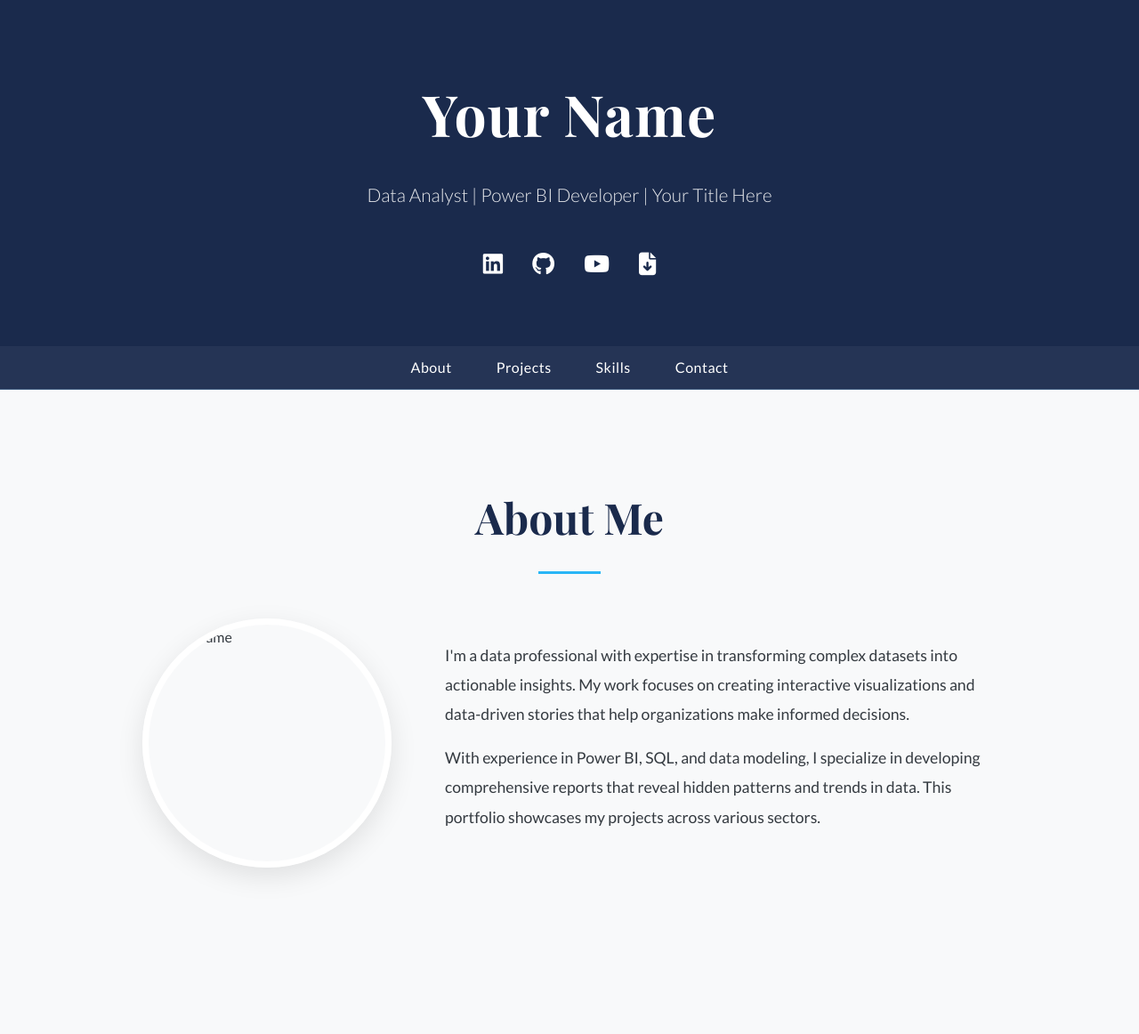
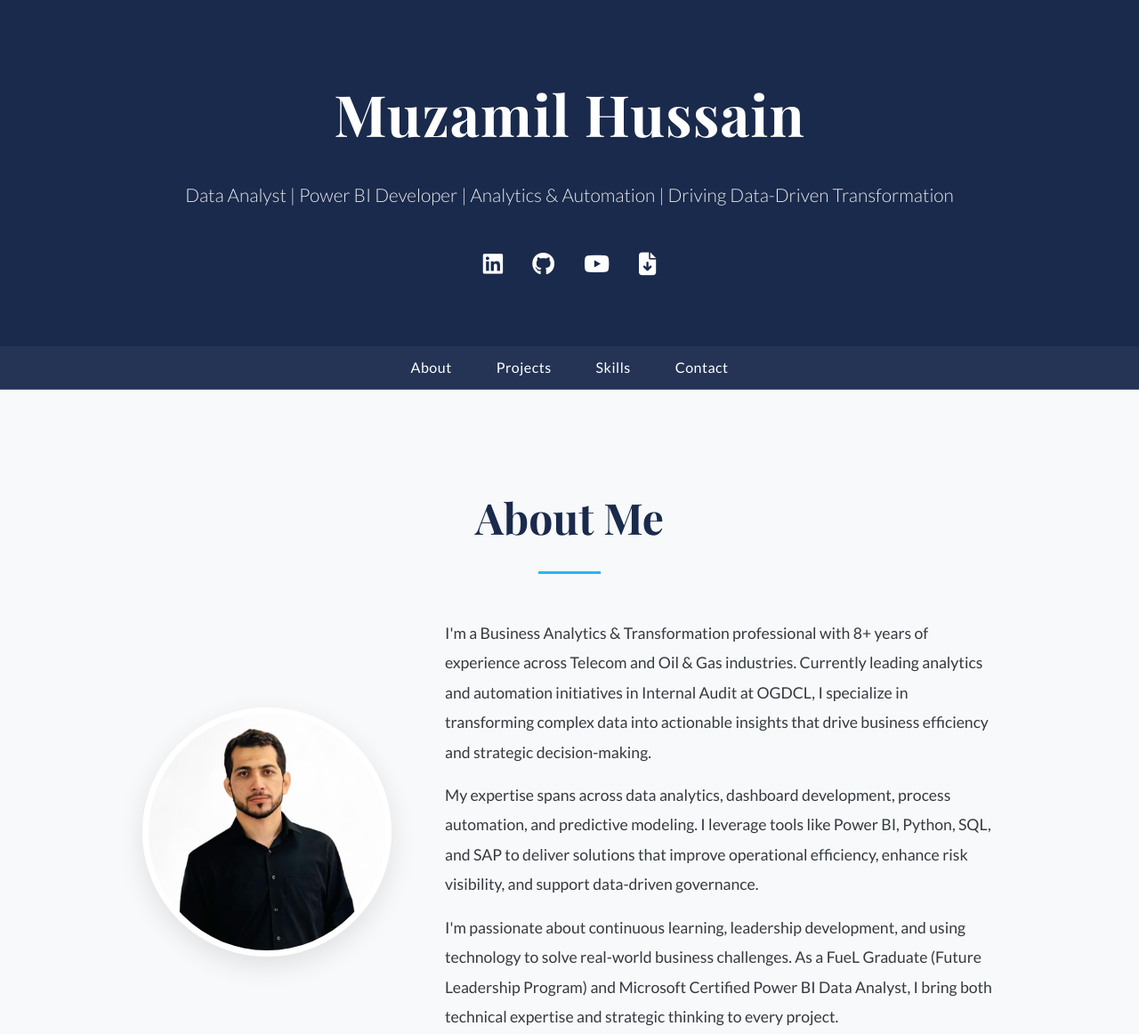
Before and after one commit to muzamilhussain512/muzamilhussain.github.io, a plain HTML site: page index.html in a window 1280 px wide. Shown: the top 1162 px of the page at 89% size. Drawn offline with nearby package versions, Linux system fonts and the light colour scheme.

Commit message:
Update index.html

```diff
--- a/index.html
+++ b/index.html
@@ -5,7 +5,7 @@
     <meta name="viewport" content="width=device-width, initial-scale=1.0">
 
     <!--💡UPDATE: Change the title to your name-->
-    <title>Your Name | Data Analysis Portfolio</title>
+    <title>Muzamil Hussain | Analytics & Automation Expert</title>
 
     <!--💡UPDATE: Add your favicon here. You can generate one at realfavicongenerator.net-->
     <link rel="icon" type="image/png" href="/favicon-32x32.png">
@@ -28,14 +28,14 @@
 <header>
     <div class="container">
         <!--💡UPDATE: Change to your name and title-->
-        <h1>Your Name</h1>
-        <p>Data Analyst | Power BI Developer | Your Title Here</p>
+        <h1>Muzamil Hussain</h1>
+        <p>Data Analyst | Power BI Developer | Analytics & Automation | Driving Data-Driven Transformation</p>
         <div class="social-links">
             <!--💡UPDATE: Add your social media links and CV file-->
-            <a href="[YOUR_LINKEDIN_URL]" target="_blank" title="LinkedIn"><i class="fab fa-linkedin"></i></a>
-            <a href="[YOUR_GITHUB_URL]" target="_blank" title="GitHub"><i class="fab fa-github"></i></a>
-            <a href="[YOUR_YOUTUBE_URL]" target="_blank" title="YouTube"><i class="fab fa-youtube"></i></a>
-            <a href="assets/Your_Name_CV.pdf" download title="Download CV"><i class="fas fa-file-arrow-down"></i></a>
+            <a href="https://www.linkedin.com/in/muzamil-hussain-data-scientist/" target="_blank" title="LinkedIn"><i class="fab fa-linkedin"></i></a>
+            <a href="https://github.com/muzamilhussain512" target="_blank" title="GitHub"><i class="fab fa-github"></i></a>
+            <a href="https://www.youtube.com/@Hashi-Data-Lab" target="_blank" title="YouTube"><i class="fab fa-youtube"></i></a>
+            <a href="assets/Muzamil Hussain Resume.pdf" download title="Download CV"><i class="fas fa-file-arrow-down"></i></a>
         </div>
     </div>
 </header>
@@ -58,11 +58,12 @@
         <h2>About Me</h2>
         <div class="about-content">
             <!--💡UPDATE: Change the image to your own profile photo in assets/images/-->
-            <img src="assets/images/profile-placeholder.jpg" alt="Your Name" class="profile-photo">
+            <img src="assets/images/image.jpg" alt="Your Name" class="profile-photo">
             <div class="about-text">
                 <!--💡UPDATE: Write your own 'About Me' text here-->
-                <p> I'm a data professional with expertise in transforming complex datasets into actionable insights. My work focuses on creating interactive visualizations and data-driven stories that help organizations make informed decisions.</p>
-                <p>With experience in Power BI, SQL, and data modeling, I specialize in developing comprehensive reports that reveal hidden patterns and trends in data. This portfolio showcases my projects across various sectors.</p>
+                <p>I'm a Business Analytics & Transformation professional with 8+ years of experience across Telecom and Oil & Gas industries. Currently leading analytics and automation initiatives in Internal Audit at OGDCL, I specialize in transforming complex data into actionable insights that drive business efficiency and strategic decision-making.</p>
+                <p>My expertise spans across data analytics, dashboard development, process automation, and predictive modeling. I leverage tools like Power BI, Python, SQL, and SAP to deliver solutions that improve operational efficiency, enhance risk visibility, and support data-driven governance.</p>
+                <p>I'm passionate about continuous learning, leadership development, and using technology to solve real-world business challenges. As a FueL Graduate (Future Leadership Program) and Microsoft Certified Power BI Data Analyst, I bring both technical expertise and strategic thinking to every project.</p>
             </div>
         </div>
     </div>
@@ -193,7 +194,7 @@
         <h2>Send me a message</h2>
 
         <!--💡UPDATE: Go to formsubmit.co and replace the email with your own-->
-        <form action="https://formsubmit.co/your-email@example.com" method="POST" class="contact-form">
+        <form action="https://formsubmit.co/muzamilhussain893@gmail.com" method="POST" class="contact-form">
             <p> Interested in collaborating or have questions about my work? I'd love to hear from you!</p>
 
             <!-- Form Fields -->
```
